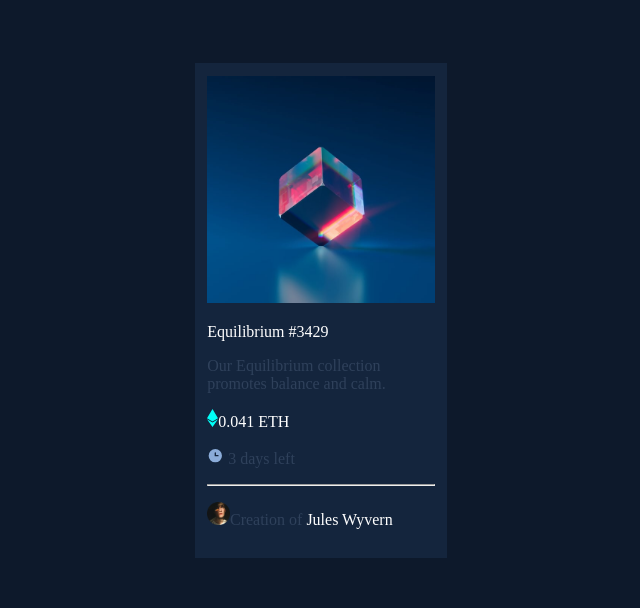
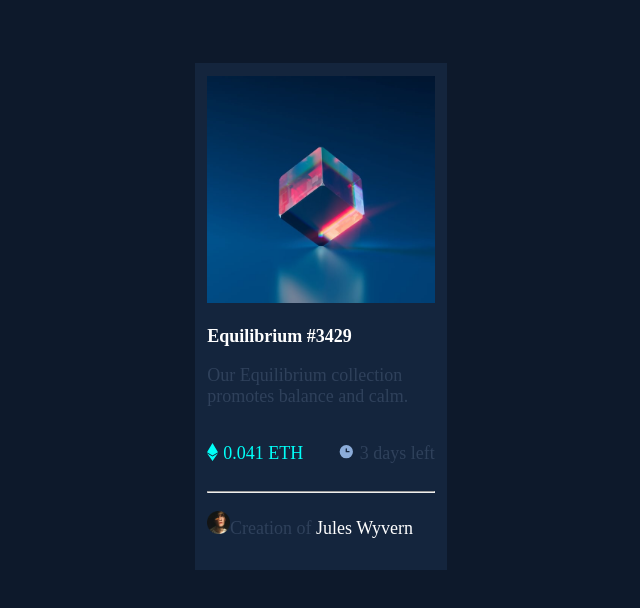
Before and after one commit to vishalkulkarni96/nft, a plain HTML site: page index.html in a window 1280 px wide. Shown: the whole page, without its empty margins (319-959 px from the left). Drawn offline with Linux system fonts and the light colour scheme.

Commit message:
Add files via upload

```diff
--- a/index.html
+++ b/index.html
@@ -11,16 +11,16 @@
     <title>Frontend Mentor | NFT preview card component</title>
 </head>
 
-<body style="background-color: hsl(217, 54%, 11%);">
+<body style="background-color: hsl(217, 54%, 11%); font-size: 18px; font-weight: 300; border-radius: 10px;">
     <div style="background-color:  hsl(216, 50%, 16%); margin: 5% 40%; width: 20%; color: white;">
 
         <div style="padding: 5%;">
             <img src="images/image-equilibrium.jpg" alt="image-equilibrium" style="width: 100%;">
-            <p>Equilibrium #3429</p>
+            <p style="font-weight: 600;">Equilibrium #3429</p>
             <p style="color: hsl(215, 32%, 27%);">Our Equilibrium collection promotes balance and calm.</p>
-            <p><svg width="11" height="18" xmlns="http://www.w3.org/2000/svg"><path d="M11 10.216 5.5 18 0 10.216l5.5 3.263 5.5-3.262ZM5.5 0l5.496 9.169L5.5 12.43 0 9.17 5.5 0Z" fill="#00FFF8"/></svg>0.041 ETH</p>
-            <p><svg width="17" height="17" xmlns="http://www.w3.org/2000/svg"><path d="M8.305 2.007a6.667 6.667 0 1 0 0 13.334 6.667 6.667 0 0 0 0-13.334Zm2.667 7.334H8.305a.667.667 0 0 1-.667-.667V6.007a.667.667 0 0 1 1.334 0v2h2a.667.667 0 0 1 0 1.334Z" fill="#8BACD9"/></svg>
-                <span style="color: hsl(215, 32%, 27%);">3 days left</span>
+            <p style="display: inline-block;"><svg style="float: left;" width="11" height="18" xmlns="http://www.w3.org/2000/svg"><path d="M11 10.216 5.5 18 0 10.216l5.5 3.263 5.5-3.262ZM5.5 0l5.496 9.169L5.5 12.43 0 9.17 5.5 0Z" fill="#00FFF8"/></svg><span style="padding-left: 5px; color: #00FFF8; font-weight: 400;">0.041 ETH</span></p>
+            <p style="float: right; display: inline-block;"><svg style="float: left;" width="17" height="17" xmlns="http://www.w3.org/2000/svg"><path d="M8.305 2.007a6.667 6.667 0 1 0 0 13.334 6.667 6.667 0 0 0 0-13.334Zm2.667 7.334H8.305a.667.667 0 0 1-.667-.667V6.007a.667.667 0 0 1 1.334 0v2h2a.667.667 0 0 1 0 1.334Z" fill="#8BACD9"/></svg>
+                <span style="padding-left: 5px; color: hsl(215, 32%, 27%);"><span>3 days left</span></span>
             </p>
             <hr>
             <p><img src="images/image-avatar.png" alt="image-avatar" style="width: 10%;"><span style="color: hsl(215, 32%, 27%);">Creation of</span> Jules Wyvern</p>
```
